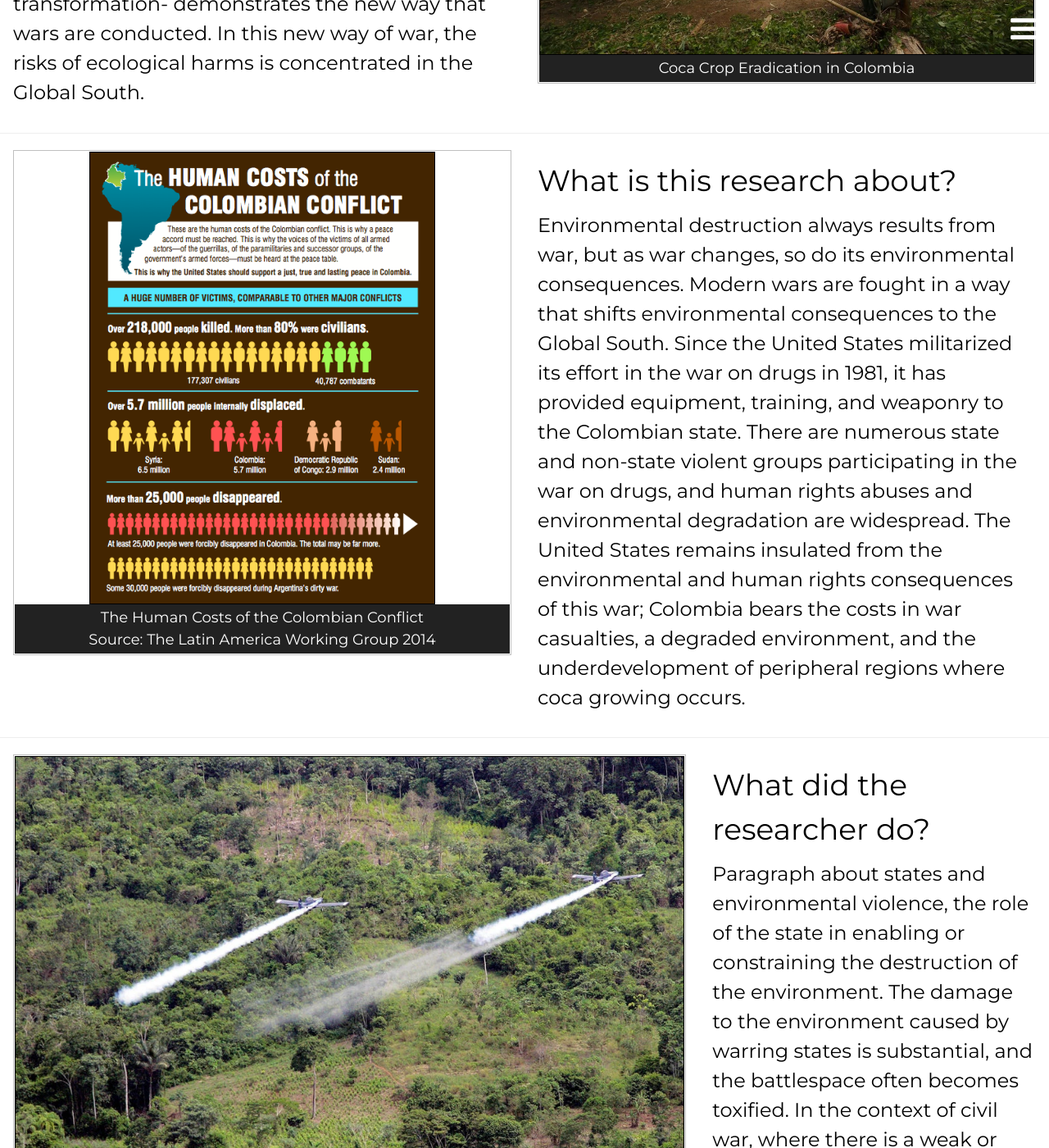
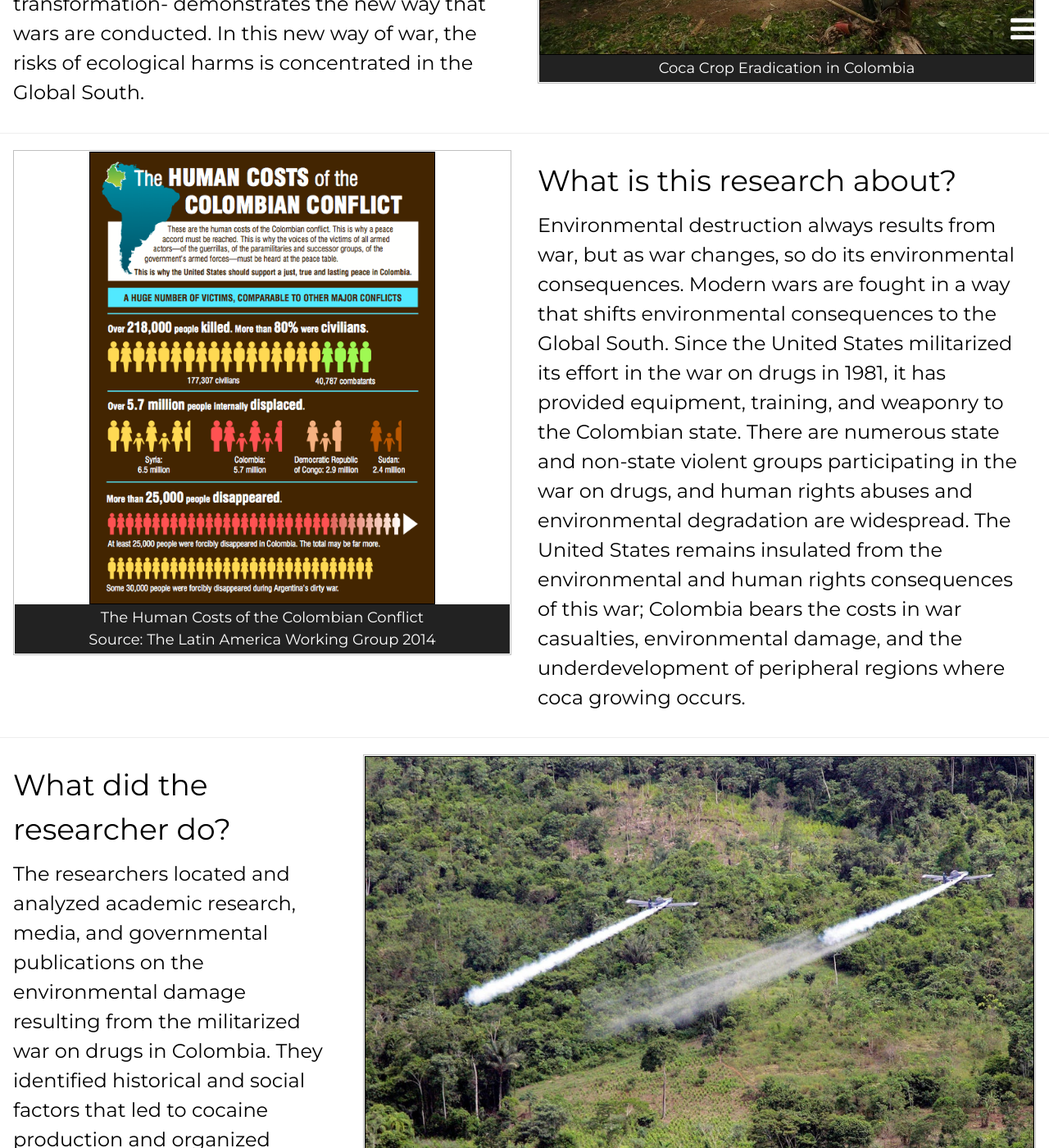
Before and after one commit to resilience1/resilience1.github.io, a Jekyll site: the page built from research/colombia.html, in a window 1280 px wide and 1400 px high, scrolled down 413 px. Shown: the whole window at 82% size. Built offline with Jekyll 4.4.1, drawn with Linux system fonts in a browser that asks for light colours; nearby versions of some CDN libraries; some of the changed text lies outside the part shown.

Commit message:
Update colombia.html

```diff
--- a/research/colombia.html
+++ b/research/colombia.html
@@ -106,13 +106,24 @@
 					state and non-state violent groups participating in the war on drugs, and human rights abuses
 					and environmental degradation are widespread. The United States remains insulated from the
 					environmental and human rights consequences of this war; Colombia bears the costs in war casualties,
-					a degraded environment, and the underdevelopment of peripheral regions where coca growing occurs.
+					environmental damage, and the underdevelopment of peripheral regions where coca growing occurs.
 				</h2>
 		</div>
 	</div>
 	<hr>
 
 	<div class="w3-row">
+		<div class="w3-third w3-container">
+			<h1>What did the researcher do?</h1>
+				<h2>The researchers located and analyzed academic research, media, and governmental publications
+					on the environmental damage resulting from the militarized war on drugs in Colombia. They
+					identified historical and social factors that led to cocaine production and organized revolutionary
+					anti-government groups. They document American efforts to suppress the drug trade and the
+					consequences for the Colombian government, the natural environment, and peoples of
+					Colombia.
+				</h2>
+		</div>
+
 		<div class="w3-twothird w3-container">
 			<figure class="item">
 			<img src="/img/fumigation_colombia.jpg" alt="Aerial fumigation Colombia 2006"
@@ -122,27 +133,29 @@
 				</figcaption>
 			</figure>
 		</div>
-		<div class="w3-third w3-container">
-			<h1>What did the researcher do?</h1>
-				<h2>Paragraph about states and environmental violence, the role of the state in enabling or constraining the
-					destruction of the environment. The damage to the environment caused by
-					warring states is substantial, and the battlespace often becomes toxified.
-					In the context of civil war, where there is a weak or failed state, numerous
-					violent actors compete for the control of resources and territories.
-				</h2>
-		</div>
+
 	</div>
 	<hr>
 
 	<div class="w3-row">
-		<div class="w3-third w3-container">
+		<div class="w3-half w3-container">
 			<h1>What did the researcher find?</h1>
-				<h2>Paragraph about the findings here. Disproportionate effects of U.S. Drug War
-					on the environment of Colombia, high levels of displacement,
-					human rights abuses.
+				<h2Despite the United States being involved in this conflict, Colombia disproportionately experiences
+					   harmful effects to its environment. Many groups, including paramilitary, guerilla, and criminal
+					   forces, all contribute to the environmental damage that occurs in Columbia. This is congruent
+					   with how wars are now fought, shifting consequences to the Global South.<br><br>
+
+					   Eradicating cocaine production involves methods detrimental to the environment. For example,
+					aerial fumigation to destroy crops of cocaine-producing coca plants spreads harmful chemicals.
+					The chemicals used in fumigation contaminate waterways, harm other plants in the area, and reduce
+					biodiversity. When the efforts to eradicate coca plants affect crops, farmers either turn to
+					producing coca themselves to supplement their income, or converting forested land into farmland,
+					furthering the deforestation cycle.
+
+Cocaine production involves unsustainable cultivation techniques and use of toxins. Coca leaves are ground into coca paste, which uses many harmful chemicals, along with large amounts of water. Coca producers do not anticipate their crops being around for many years and so use liberal amounts of chemicals on their plants, further compromising the waterways.
 				</h2>
 		</div>
-		<div class="w3-twothird w3-container">
+		<div class="w3-half w3-container">
 			<figure class="item">
 			<img src="/img/Human_cost_colombia.jpg" alt="Human Cost of the Colombian Conflict"
 			     style="width:70%; height: 70%; border:1px solid black; align:middle">
```
